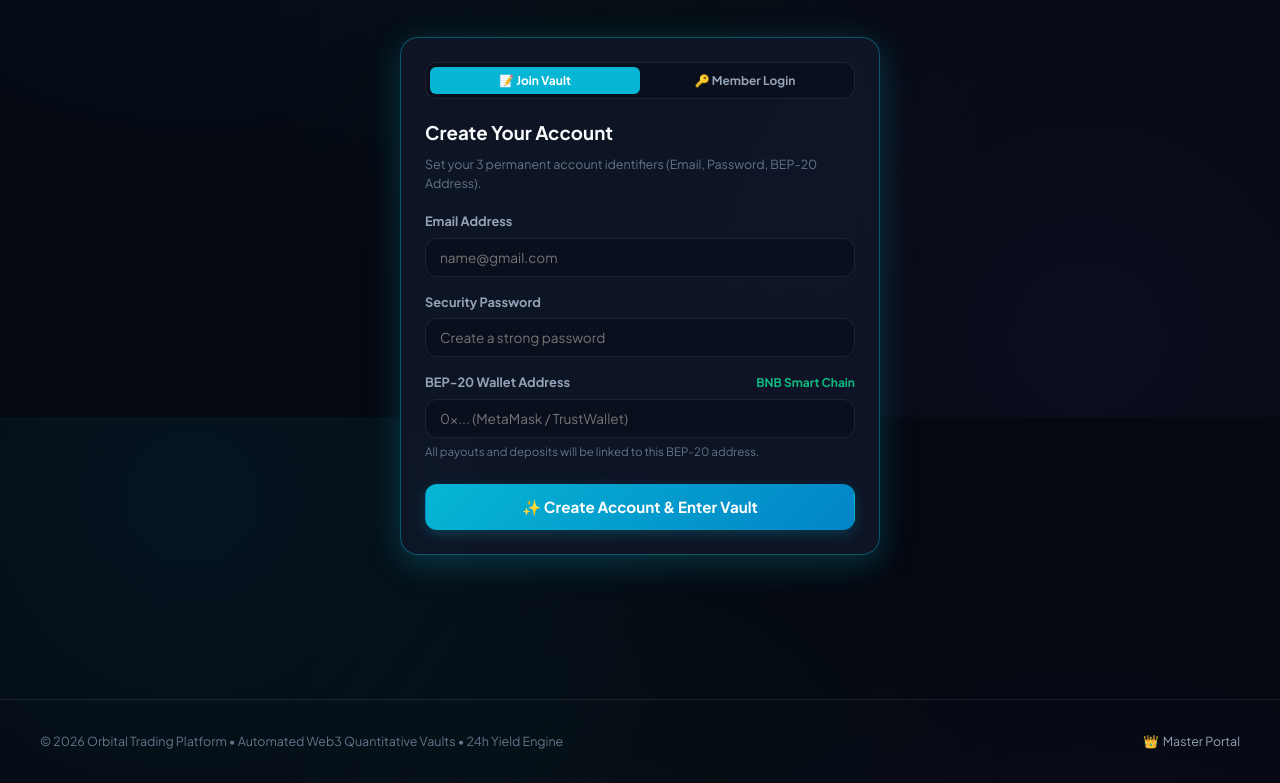
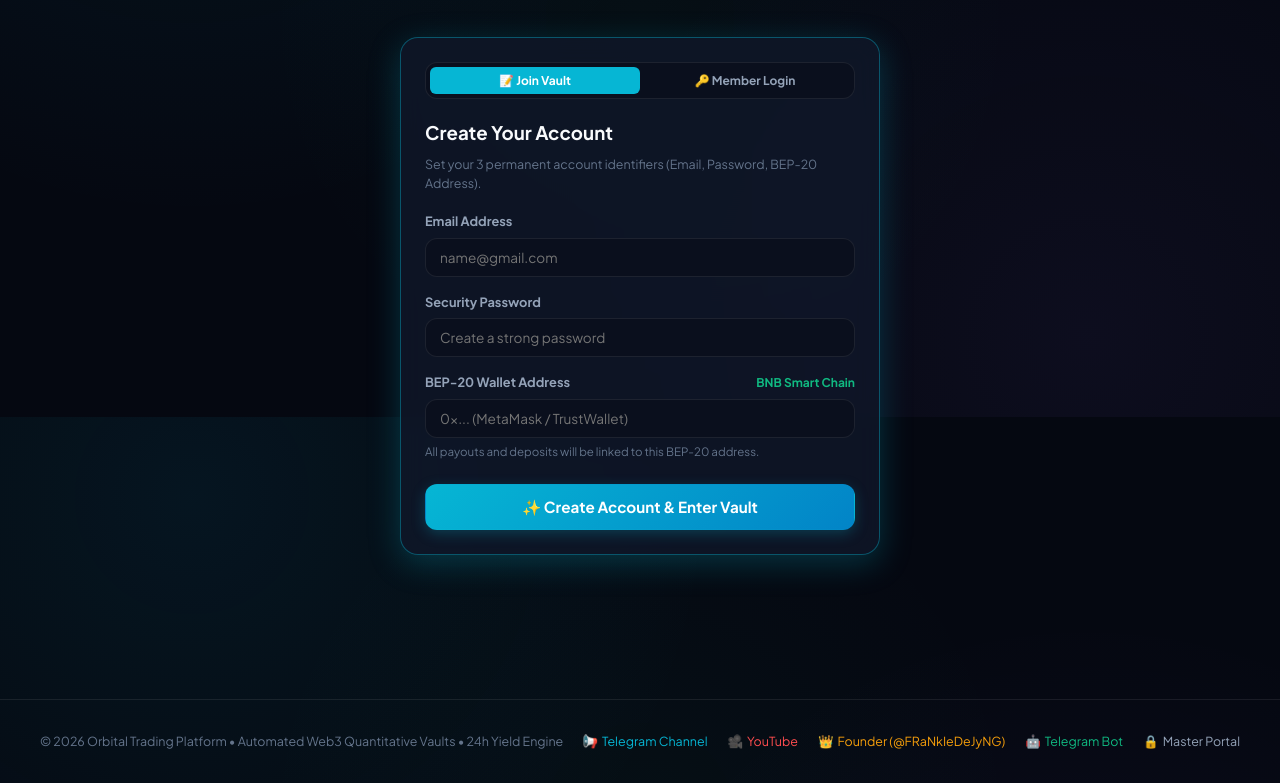
Before and after one commit to karim8siam/Project-Trading-Bot, a plain HTML site: page index.html in a window 1280 px wide. Shown: the part 383-1166 px from the top of the page. Drawn offline with Linux system fonts and the light colour scheme; no server answers.

Commit message:
feat(socials): Add official Telegram channel, YouTube, and Founder links to platform footer and metadata

```diff
--- a/index.html
+++ b/index.html
@@ -959,9 +959,21 @@
       <div>
         © 2026 Orbital Trading Platform • Automated Web3 Quantitative Vaults • 24h Yield Engine
       </div>
-      <div style="display: flex; gap: 1.25rem;">
+      <div style="display: flex; gap: 1.25rem; align-items: center; flex-wrap: wrap;">
+        <a href="https://t.me/orbitaltradingt" target="_blank" rel="noopener noreferrer" style="color: var(--primary-cyan); text-decoration: none; display: flex; align-items: center; gap: 4px;">
+          <span>📢</span> <span>Telegram Channel</span>
+        </a>
+        <a href="https://www.youtube.com/@orbitaltradingYt" target="_blank" rel="noopener noreferrer" style="color: #ff4d4f; text-decoration: none; display: flex; align-items: center; gap: 4px;">
+          <span>🎥</span> <span>YouTube</span>
+        </a>
+        <a href="https://t.me/FRaNkIeDeJyNG" target="_blank" rel="noopener noreferrer" style="color: var(--accent-amber); text-decoration: none; display: flex; align-items: center; gap: 4px;">
+          <span>👑</span> <span>Founder (@FRaNkIeDeJyNG)</span>
+        </a>
+        <a href="https://t.me/orbitaltradingbot_bot" target="_blank" rel="noopener noreferrer" style="color: var(--primary-emerald); text-decoration: none; display: flex; align-items: center; gap: 4px;">
+          <span>🤖</span> <span>Telegram Bot</span>
+        </a>
         <a href="#admin" onclick="window.App.openAdminAuthModal(); return false;" style="color: var(--text-secondary); text-decoration: none; display: flex; align-items: center; gap: 4px;">
-          <span>👑</span> <span>Master Portal</span>
+          <span>🔒</span> <span>Master Portal</span>
         </a>
       </div>
     </div>
```
Also changed, not shown: public/index.html (+14 -2 lines).
